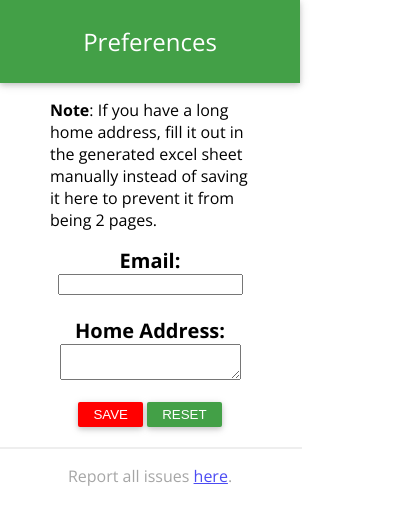
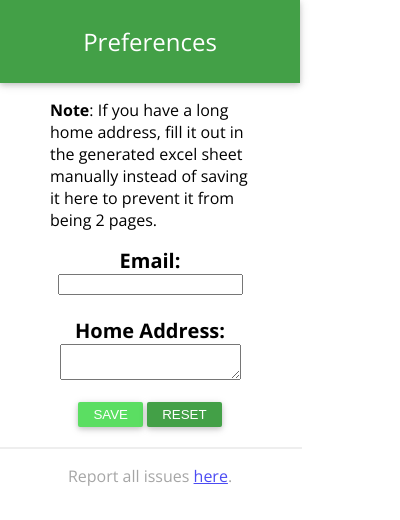
Before and after one commit to saadq/cc-invoice, a browser extension: page src/popup/popup.html in a window 400 px wide. In both pictures the pointer is over the button "SAVE". Drawn offline with nearby package versions, Linux system fonts and the light colour scheme.

Commit message:
Add hover effects to popup button

```diff
--- a/src/popup/popup.css
+++ b/src/popup/popup.css
@@ -63,7 +63,7 @@ button {
 
 button:hover {
   cursor: pointer;
-  background-color: red;
+  background-color: #5BDE62;
 }
 
 .divider {
```
